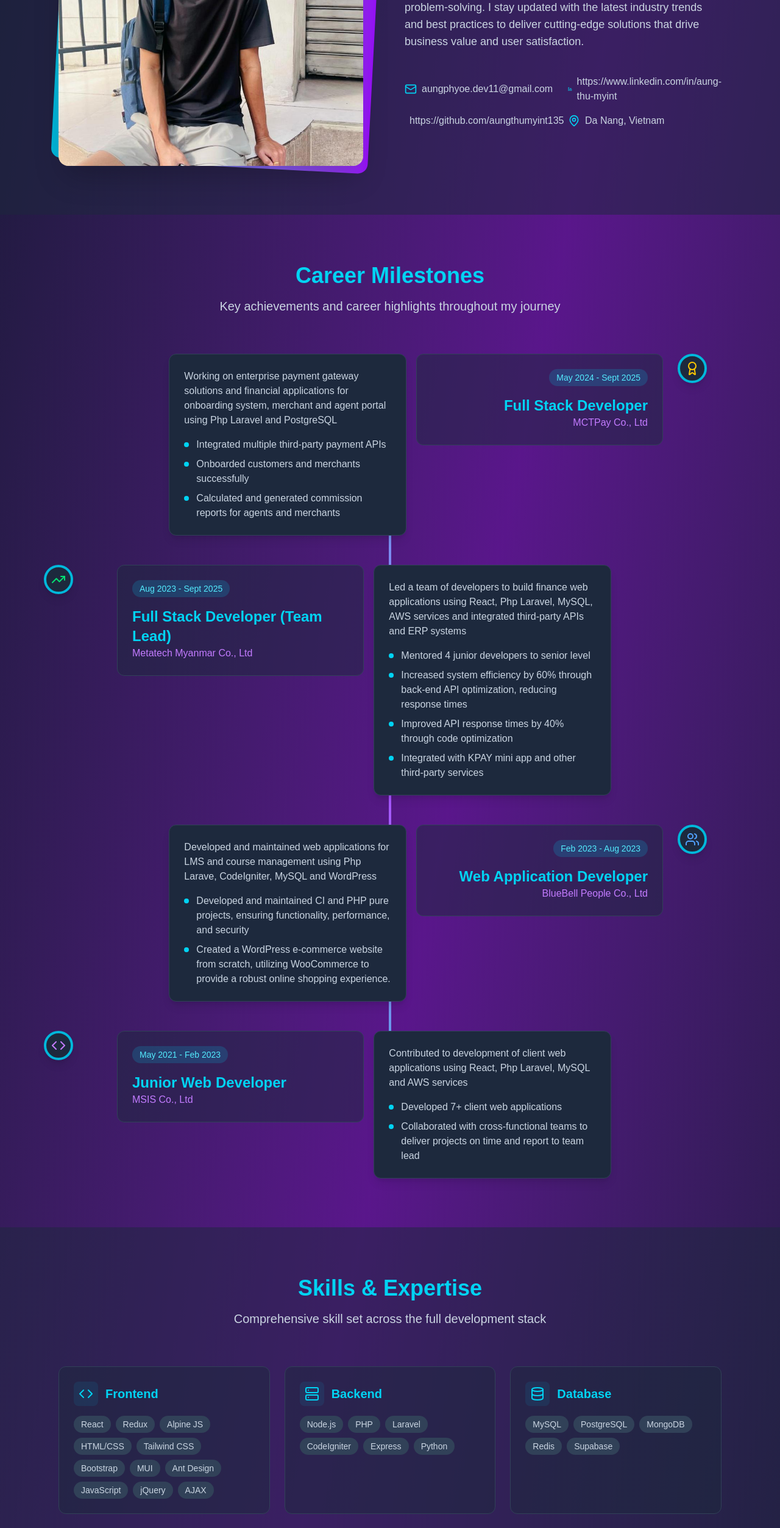
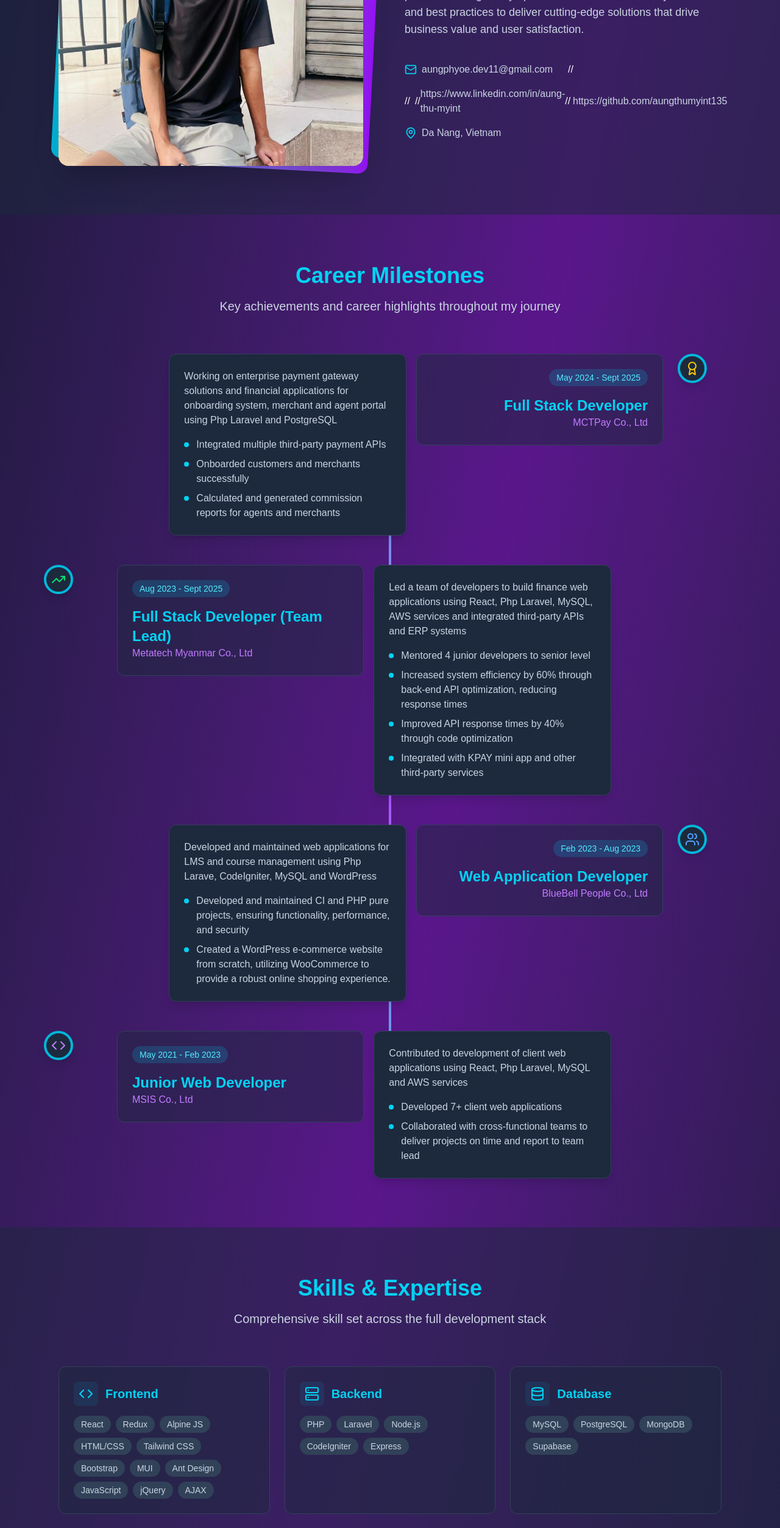
Before and after one commit to aungthumyint135/ap-the-dev, a Next.js app: page / in a window 1280 px wide. Shown: the part 1340-3845 px from the top of the page at 61% size. Built offline with nearby package versions, Linux system fonts and the light colour scheme.

Commit message:
Update page.js
unmoved some unnessary

```diff
--- a/app/page.js
+++ b/app/page.js
@@ -49,11 +49,11 @@ export default function Home() {
 
   const skills = [
     { name: 'Frontend', icon: Code, skills: ['React', 'Redux', 'Alpine JS', 'HTML/CSS', 'Tailwind CSS', 'Bootstrap', 'MUI', 'Ant Design', 'JavaScript', 'jQuery', 'AJAX'] },
-    { name: 'Backend', icon: Server, skills: ['Node.js', 'PHP' , 'Laravel', 'CodeIgniter', 'Express', 'Python'] },
-    { name: 'Database', icon: Database, skills: ['MySQL', 'PostgreSQL', 'MongoDB', 'Redis', 'Supabase'] },
+    { name: 'Backend', icon: Server, skills: ['PHP' ,'Laravel', 'Node.js', 'CodeIgniter', 'Express'] },
+    { name: 'Database', icon: Database, skills: ['MySQL', 'PostgreSQL', 'MongoDB', 'Supabase'] },
     { name: 'Tools', icon: Smartphone, skills: ['PhpStorm', 'VS Code', 'MySQL Workbench', 'Postman', 'Pg Admin'] },
-    { name: 'DevOps', icon: Zap, skills: ['AWS', 'Docker', 'NGINX', 'Git', 'GitHub', 'GitLab', 'CI/CD', 'Vercel', 'Netlify'] },
-    { name: 'Design', icon: Palette, skills: ['UI/UX', 'Figma', 'Adobe XD', 'Responsive Design'] }
+    { name: 'DevOps', icon: Zap, skills: ['AWS', 'Docker', 'NGINX', 'Git', 'GitHub', 'GitLab', 'Vercel', 'Netlify'] },
+    { name: 'Design', icon: Palette, skills: ['UI/UX', 'Figma', 'Responsive Design'] }
   ];
 
   const milestones = [
@@ -462,10 +462,10 @@ export default function Home() {
                   <Mail className="text-cyan-400" size={20} />
                   <span className="text-slate-300">aungphyoe.dev11@gmail.com</span>
                 </div>
-                <div className="flex items-center space-x-2">
-                  <Linkedin className="text-cyan-400" size={20} />
-                  <span className="text-slate-300">https://www.linkedin.com/in/aung-thu-myint</span>
-                </div>
+                // <div className="flex items-center space-x-2">
+                //   <Linkedin className="text-cyan-400" size={20} />
+                //   <span className="text-slate-300"> https://www.linkedin.com/in/aung-thu-myint </span>
+                // </div>
                 <div className="flex items-center space-x-2">
                   <Github className="text-cyan-400" size={20} />
                   <span className="text-slate-300">https://github.com/aungthumyint135</span>
```
